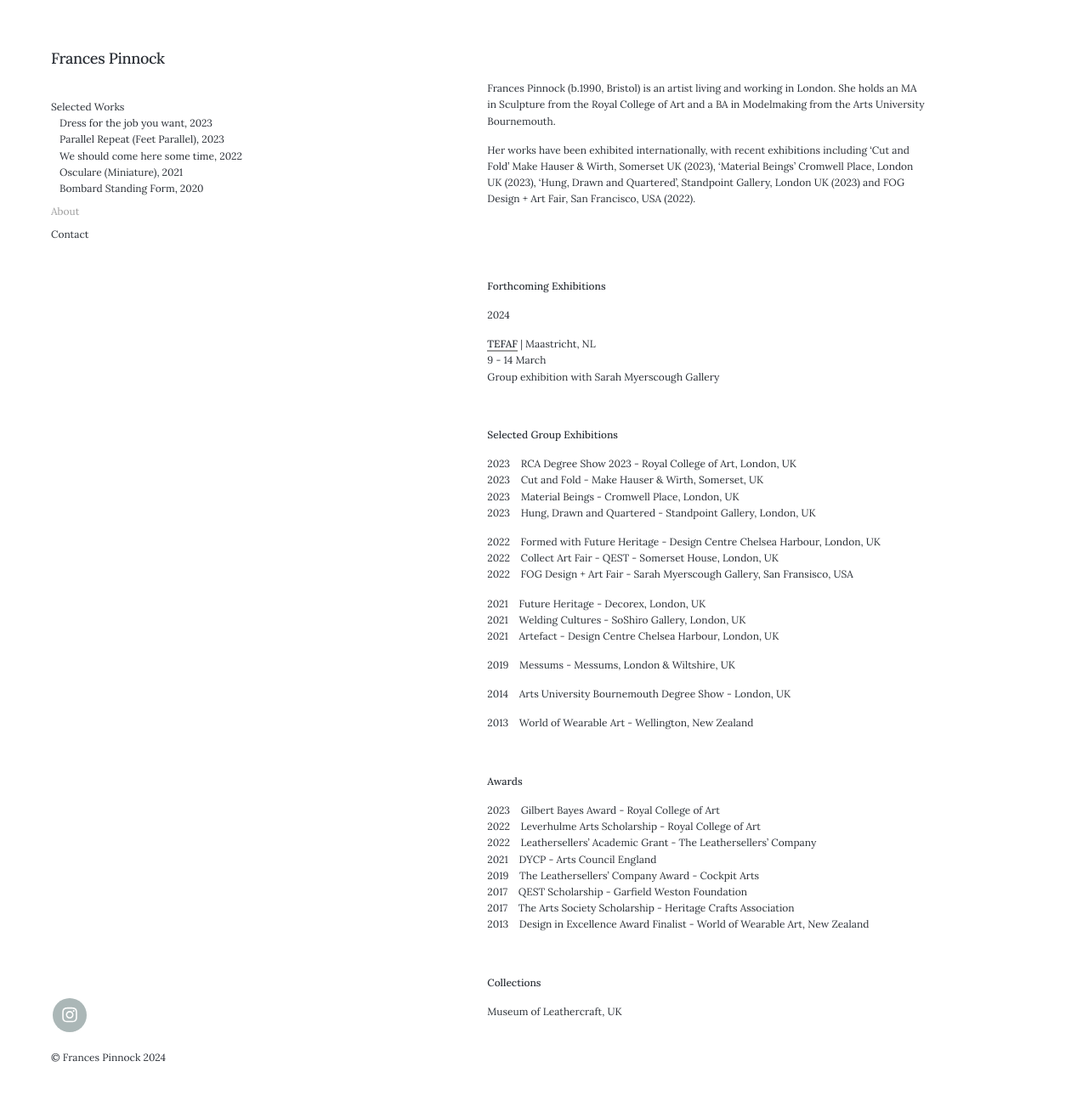
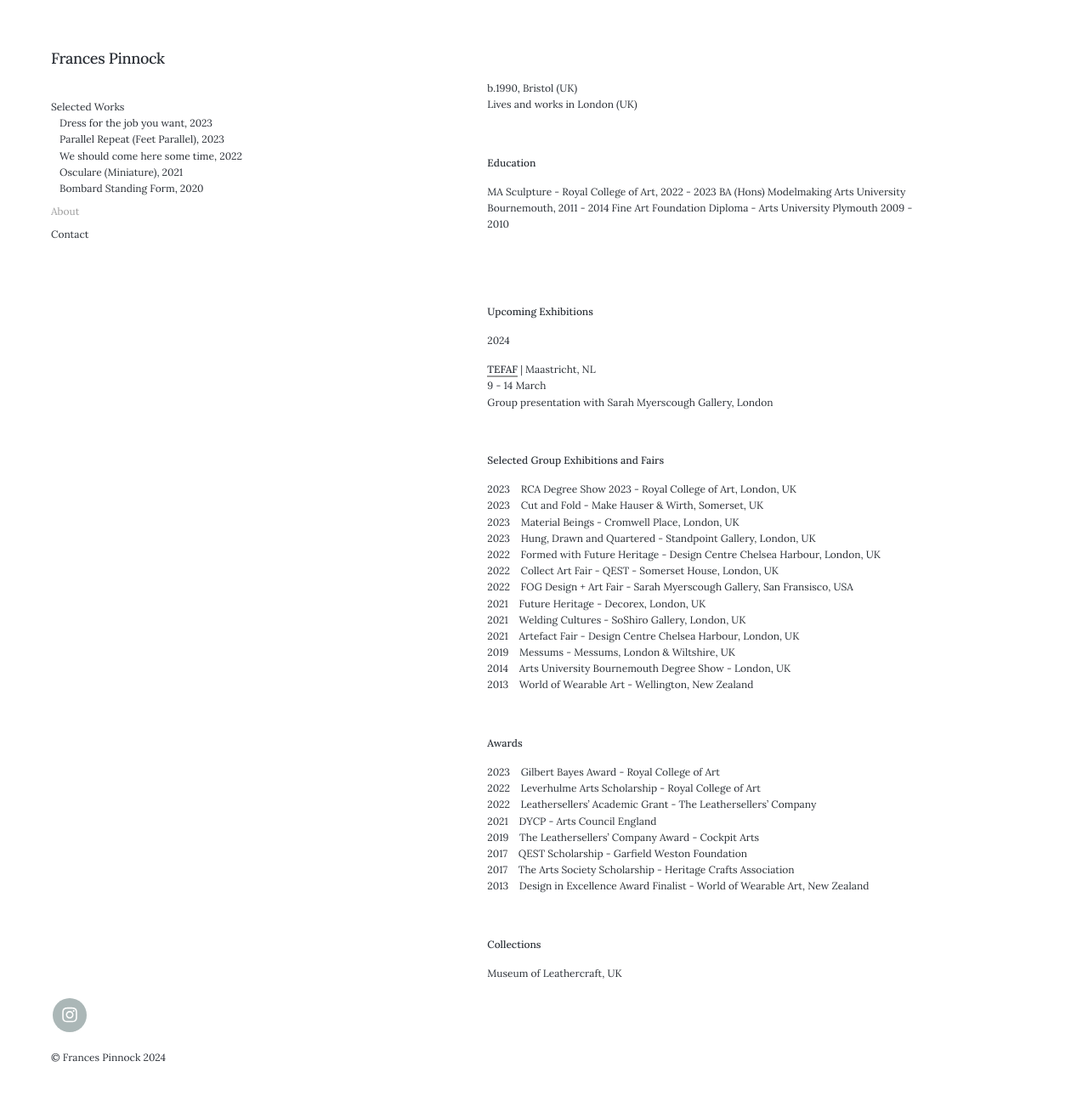
Before and after one commit to francespinnock/francespinnock.github.io, a Jekyll site: the page built from _pages/about.md, in a window 1280 px wide and 1294 px high. Shown: the top 1289 px of the window at 85% size. Built offline with Jekyll 4.4.1, drawn with Linux system fonts in a browser that asks for light colours; nearby versions of some CDN libraries.

Commit message:
Update about.md

```diff
--- a/_pages/about.md
+++ b/_pages/about.md
@@ -7,49 +7,49 @@ description: About Frances Pinnock
 
 <br />
 
-Frances Pinnock (b.1990, Bristol) is an artist living and working in London.
-She holds an MA in Sculpture from the Royal College of Art and a BA in Modelmaking from the Arts University Bournemouth.
+b.1990, Bristol (UK)
+Lives and works in London (UK)
 
-Her works have been exhibited internationally,  with recent exhibitions including ‘Cut and Fold’ Make Hauser & Wirth, Somerset UK (2023), ‘Material Beings’ Cromwell Place, London UK (2023), 'Hung, Drawn and Quartered', Standpoint Gallery, London UK (2023) and FOG Design + Art Fair, San Francisco, USA (2022).
+<br />
 
 
+**Education**
+
+MA Sculpture - Royal College of Art, 2022 - 2023
+BA (Hons) Modelmaking Arts University Bournemouth, 2011 - 2014
+Fine Art Foundation Diploma - Arts University Plymouth 2009 - 2010
 
 <br />
 
 <br />
 
-**Forthcoming Exhibitions**
+**Upcoming Exhibitions**
 
 2024
 
 [TEFAF](https://www.tefaf.com/fairs/tefaf-maastricht) |  Maastricht, NL
 9 - 14 March
-Group exhibition with Sarah Myerscough Gallery
+Group presentation with Sarah Myerscough Gallery, London
 
 
 
 <br />
 
 
-**Selected Group Exhibitions**
+**Selected Group Exhibitions and Fairs**
 
 2023&nbsp;&nbsp;&nbsp; RCA Degree Show 2023 - Royal College of Art, London, UK
 2023&nbsp;&nbsp;&nbsp; Cut and Fold - Make Hauser & Wirth, Somerset, UK
 2023&nbsp;&nbsp;&nbsp; Material Beings - Cromwell Place, London, UK
 2023&nbsp;&nbsp;&nbsp; Hung, Drawn and Quartered - Standpoint Gallery, London, UK
-
 2022&nbsp;&nbsp;&nbsp; Formed with Future Heritage - Design Centre Chelsea Harbour, London, UK
 2022&nbsp;&nbsp;&nbsp; Collect Art Fair - QEST - Somerset House, London, UK
 2022&nbsp;&nbsp;&nbsp; FOG Design + Art Fair - Sarah Myerscough Gallery, San Fransisco, USA
-
 2021&nbsp;&nbsp;&nbsp; Future Heritage - Decorex, London, UK
 2021&nbsp;&nbsp;&nbsp; Welding Cultures - SoShiro Gallery, London, UK
-2021&nbsp;&nbsp;&nbsp; Artefact - Design Centre Chelsea Harbour, London, UK
-
+2021&nbsp;&nbsp;&nbsp; Artefact Fair - Design Centre Chelsea Harbour, London, UK
 2019&nbsp;&nbsp;&nbsp; Messums - Messums, London & Wiltshire, UK
-
 2014&nbsp;&nbsp;&nbsp; Arts University Bournemouth Degree Show - London, UK
-
 2013&nbsp;&nbsp;&nbsp; World of Wearable Art - Wellington, New Zealand
 
 <br />
```
